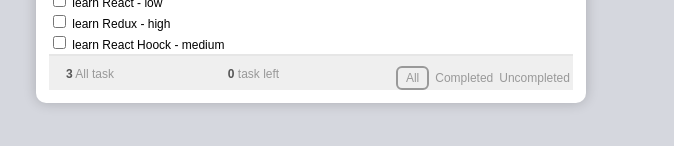
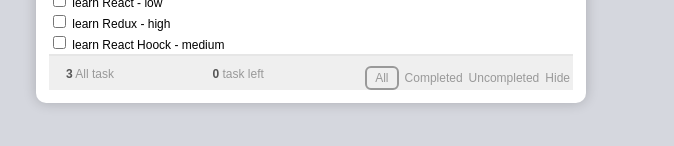
Before and after one commit to spoonik88/todolist, a React (Create React App) app: page / in a window 1280 px wide. Shown: the part 318-464 px from the top of the page, without its empty margins (329-1003 px from the left). Built offline with nearby package versions, Linux system fonts and the light colour scheme.

Commit message:
add key enter

```diff
--- a/src/App.js
+++ b/src/App.js
@@ -54,14 +54,19 @@
       selectedFilter: selectedFilterTask,
     });
   };
-
+  onHideFiltersClick =(filters)=>{
+    console.log(filters);
+    this.setState({
+      filters: [],
+    });
+  }
   updateTask = (newTask) => {
     this.setState({
       tasks: this.state.tasks.map((t) => (t.id === newTask.id ? newTask : t)),
     });
   };
   createNewTask(task, priority) {
-    console.log(priority);
+
     const newTask = {
       title: task,
       isDone: false,
@@ -128,6 +133,7 @@
           comletedCount={tasks.filter((t) => t.isDone).length}
           filters={filters}
           changeFilter={this.changeFilter.bind(this)}
+          onHideFiltersClick = {this.onHideFiltersClick.bind(this)}
           selectedFilter={selectedFilter}
         />
       </div>
--- a/src/components/Headerblock/HeaderBlock.js
+++ b/src/components/Headerblock/HeaderBlock.js
@@ -9,35 +9,52 @@
     this.state = {
       task: props.tasks,
       value: '',
-      priority:'no priority selected'
+      priority:'no priority selected',
+      error: false
     };
   }
 
   handleChange(e) {
-    this.setState({ value: e.target.value });
+     this.setState({ value: e.target.value,error:false });
+
   }
   handleChangePriority(e) {
+
     this.setState({ priority: e.target.value });
 
   }
 
-  addNewTask(value,priority) {
 
-    this.props.createNewTask(this.state.value,this.state.priority);
+  addNewTask(value,priority,error,e) {
 
-    this.setState({value: ''})
+    if(e.key === "Enter") {
+      if(this.state.value !== ''){
+
+        this.props.createNewTask(this.state.value,this.state.priority);
+        this.setState({value: '',error:false})
+
+    } else(this.setState({value: '',error:true}))
+  }
+
 
   }
+  handleKeyDown(e) {
+
+
+}
 
   render() {
+
     return (
       <header className="header">
         <h1> {this.props.title} </h1>
         <input
           onChange={this.handleChange.bind(this)}
-          className="new-todo"
+          className= { this.state.error === false ? "new-todo" : "new-todo error" }
           placeholder="Type your todo list"
           value={this.state.value}
+          onKeyPress={this.addNewTask.bind(this)}
+
         />
         <div className = "wrap_input-priority">
           <select name="" id="" priority={this.state.priority} onChange={this.handleChangePriority.bind(this)}>
@@ -51,6 +68,7 @@
 
         <button
           onClick={this.addNewTask.bind(this)}
+
           className="new-todo-button"
         ></button>{" "}
       </header>
--- a/src/components/Headerblock/Headerblock.scss
+++ b/src/components/Headerblock/Headerblock.scss
@@ -85,3 +85,7 @@
     justify-content: space-evenly;
     padding: 0.5rem;
 }
+
+.error {
+    border: 1px solid red;
+}
--- a/src/components/footerBlock/AppFooter.js
+++ b/src/components/footerBlock/AppFooter.js
@@ -7,7 +7,12 @@
   constructor(props){
     super(props);
     this.state = {
-      selectedFilter:this.props.selectedFilter
+      selectedFilter:this.props.selectedFilter,
+      buttonHidden:[
+          { value: "hide", title: "Hide" },
+        { value: "show", title: "Show" }
+      ],
+      isHidden: true
     };
   }
   handlerFilterChaged(e){
@@ -17,6 +22,12 @@
       selectedFilter:e.currentTarget.dataset.value
     })
 
+  }
+  onHideFiltersClick(e){
+    console.log(this.props.filters)
+    this.setState({
+     isHidden: this.state.isHidden === false,
+       })
   }
 
   render(){
@@ -32,13 +43,16 @@
       </span>
       <ul className="filters">
         {this.props.filters.map(f => (<li>
-          {/* <button data-value={f.value} className={this.props.selectedFilter === f.value ? "selected" : ""} onClick={() => this.props.changeFilter(f.value)}>
-            {f.title}
-          </button> */}
+
           <button data-value={f.value} className={ f.value === this.state.selectedFilter ? "selected" : "" } onClick={ this.handlerFilterChaged.bind(this)}>
             {f.title}
           </button>
         </li>))}
+       <li>
+        {this.state.buttonHidden.filter((b) =>  b.value === "hide" ? this.state.isHidden === true  : !this.state.isHidden   ).map( b=>( <button onClick={ this.onHideFiltersClick.bind(this)}> {b.title}</button>)
+
+        )}
+       </li>
       </ul>
     </footer>
   )
```
Also changed, not shown: 2 other files (tests, documents, lock files or other folders).
